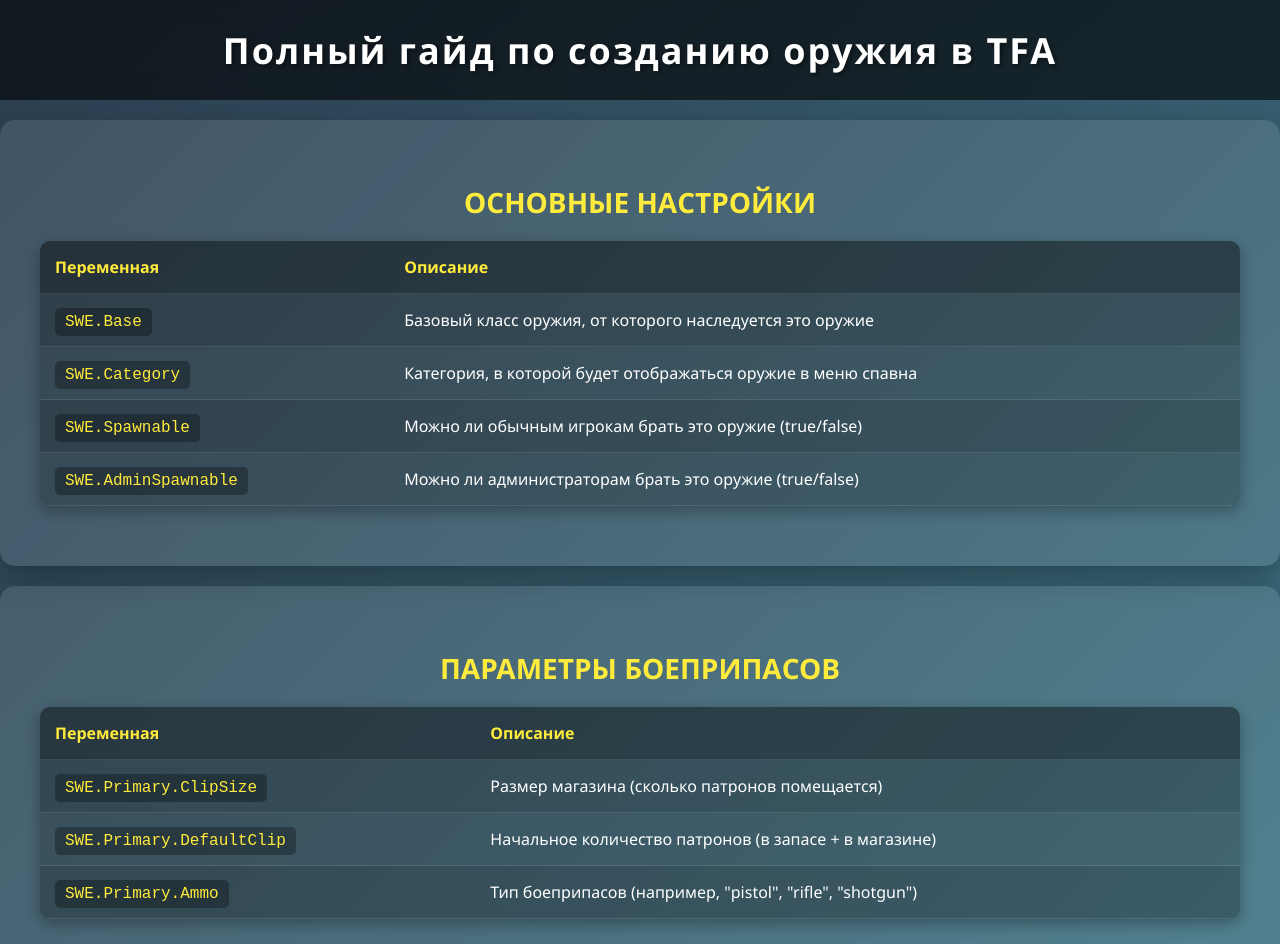
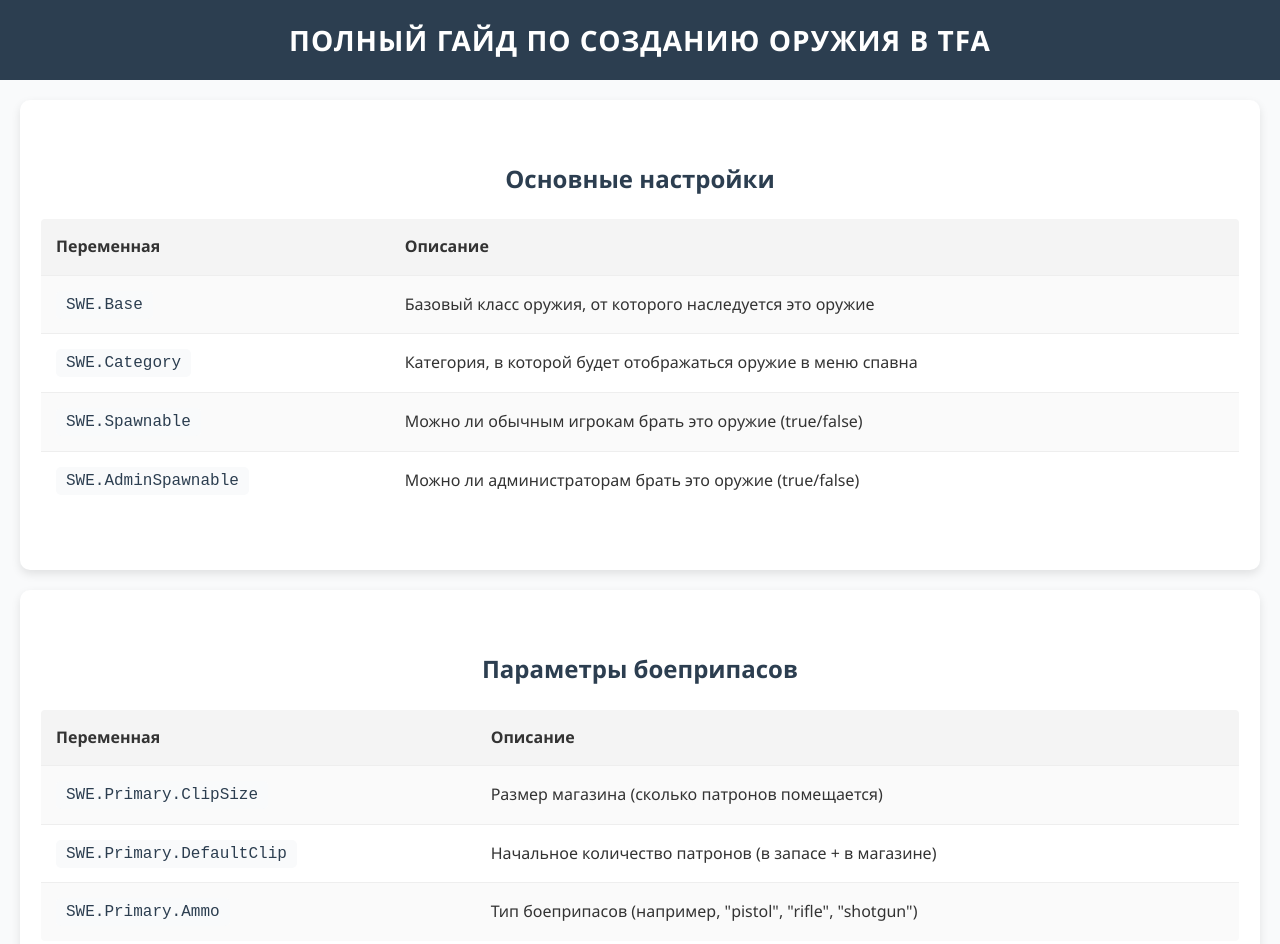
Before and after one commit to kidoweb/tfa_gaid, a plain HTML site: page index.html in a window 1280 px wide. Shown: the top 944 px of the page. Drawn offline with Linux system fonts and the light colour scheme.

Commit message:
Update index.html

```diff
--- a/index.html
+++ b/index.html
@@ -8,11 +8,11 @@
         /* Общие стили */
         body {
             font-family: 'Segoe UI', Arial, sans-serif;
-            background: linear-gradient(135deg, #2c3e50, #4ca1af);
-            color: #fff;
+            background: #f9fafb;
+            color: #333;
             margin: 0;
             padding: 0;
-            overflow-x: hidden;
+            line-height: 1.6;
         }
 
         /* Заголовок */
@@ -20,41 +20,39 @@
             display: flex;
             justify-content: center;
             align-items: center;
-            height: 100px;
-            background: rgba(0, 0, 0, 0.6);
-            backdrop-filter: blur(10px);
+            height: 80px;
+            background: #2c3e50;
+            color: #fff;
+            padding: 0 20px;
         }
 
         h1 {
-            font-size: 36px;
-            letter-spacing: 2px;
-            text-shadow: 2px 2px 5px rgba(0, 0, 0, 0.5);
-            animation: fadeIn 2s ease-in-out;
+            font-size: 28px;
+            margin: 0;
+            letter-spacing: 1px;
+            text-transform: uppercase;
         }
 
         /* Секции */
         section {
-            padding: 40px;
+            padding: 40px 20px;
             margin: 20px auto;
             max-width: 1200px;
-            background: rgba(255, 255, 255, 0.1);
-            border-radius: 15px;
-            box-shadow: 0 10px 30px rgba(0, 0, 0, 0.3);
-            transition: transform 0.3s ease, box-shadow 0.3s ease;
+            background: #fff;
+            border-radius: 10px;
+            box-shadow: 0 4px 10px rgba(0, 0, 0, 0.1);
+            transition: transform 0.2s ease;
         }
 
         section:hover {
-            transform: translateY(-10px);
-            box-shadow: 0 15px 40px rgba(0, 0, 0, 0.5);
+            transform: translateY(-5px);
         }
 
         h2 {
-            font-size: 28px;
+            font-size: 24px;
             margin-bottom: 20px;
             text-align: center;
-            text-transform: uppercase;
-            color: #ffeb3b;
-            animation: slideIn 1s ease-in-out;
+            color: #2c3e50;
         }
 
         /* Таблицы */
@@ -63,60 +61,55 @@
             border-collapse: collapse;
             margin: 20px 0;
             font-size: 16px;
-            background: rgba(0, 0, 0, 0.2);
-            border-radius: 10px;
+            border: 1px solid #ddd;
+            border-radius: 5px;
             overflow: hidden;
-            box-shadow: 0 5px 15px rgba(0, 0, 0, 0.3);
         }
 
         th, td {
             padding: 15px;
             text-align: left;
-            border-bottom: 1px solid rgba(255, 255, 255, 0.1);
-            transition: background 0.3s ease;
+            border-bottom: 1px solid #eee;
         }
 
         th {
-            background: rgba(0, 0, 0, 0.3);
-            color: #ffeb3b;
+            background: #f4f4f4;
+            color: #333;
+            font-weight: bold;
         }
 
         tr:nth-child(even) {
-            background: rgba(0, 0, 0, 0.1);
+            background: #fafafa;
         }
 
         tr:hover {
-            background: rgba(255, 255, 255, 0.05);
+            background: #f4f4f4;
         }
 
         /* Код */
         code {
-            background: rgba(0, 0, 0, 0.3);
+            background: #f9fafb;
+            color: #2c3e50;
             padding: 5px 10px;
             border-radius: 5px;
-            color: #ffeb3b;
+            font-family: 'Courier New', monospace;
         }
 
         pre {
-            background: rgba(0, 0, 0, 0.3);
+            background: #f9fafb;
             padding: 20px;
             border-radius: 10px;
             overflow-x: auto;
             white-space: pre-wrap;
             font-size: 14px;
             line-height: 1.5;
-            color: #fff;
+            border: 1px solid #ddd;
         }
 
         /* Анимации */
         @keyframes fadeIn {
             from { opacity: 0; }
             to { opacity: 1; }
-        }
-
-        @keyframes slideIn {
-            from { transform: translateX(-50px); opacity: 0; }
-            to { transform: translateX(0); opacity: 1; }
         }
 
         /* Медиазапросы */
@@ -126,11 +119,11 @@
             }
 
             h1 {
-                font-size: 28px;
+                font-size: 24px;
             }
 
             h2 {
-                font-size: 24px;
+                font-size: 20px;
             }
 
             table {
```
